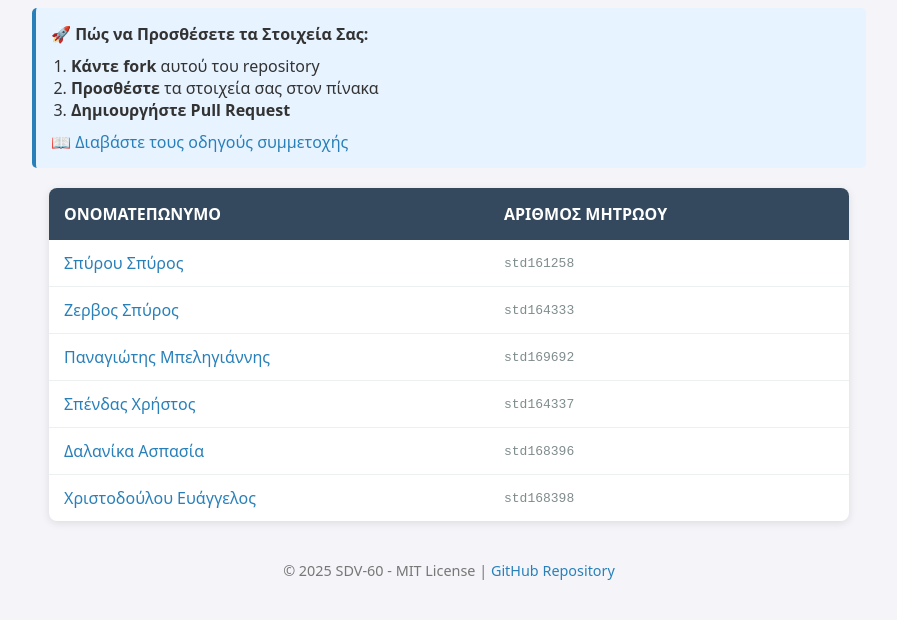
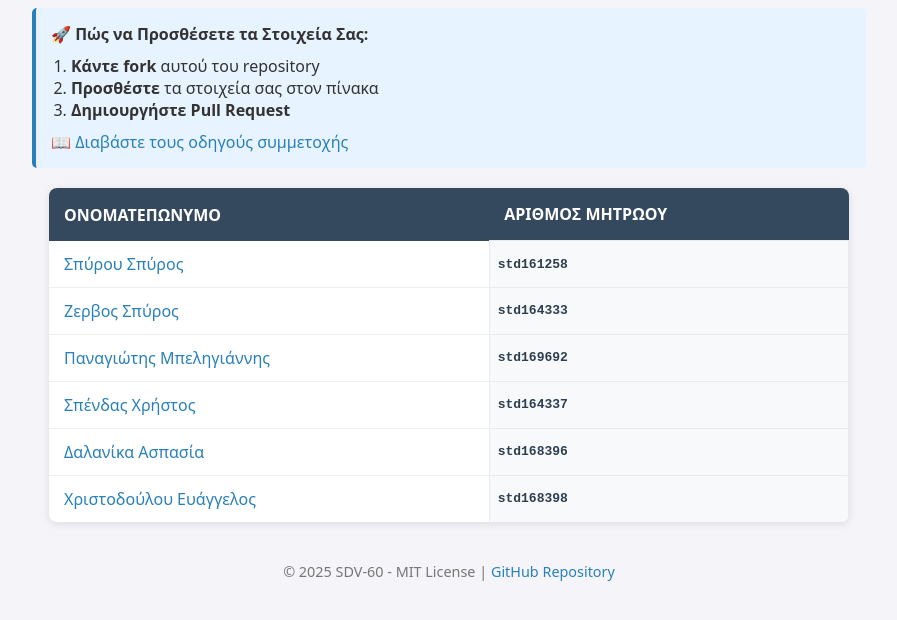
Before and after one commit to PanagiotisBeligiannis/SDY60-Class-Registry, a plain HTML site: page index.html in a window 1280 px wide. Shown: the part 106-726 px from the top of the page, without its empty margins (191-1088 px from the left). Drawn offline with Linux system fonts and the light colour scheme.

Commit message:
Update index.html

```diff
--- a/index.html
+++ b/index.html
@@ -56,7 +56,12 @@
         }
         .student-id {
             font-family: monospace;
-            color: #7f8c8d;
+            color: #2c3e50;
+            font-weight: 600;
+            background: #f8f9fa;
+            padding: 4px 8px;
+            border-radius: 4px;
+            border: 1px solid #e9ecef;
         }
         footer {
             text-align: center;
```
